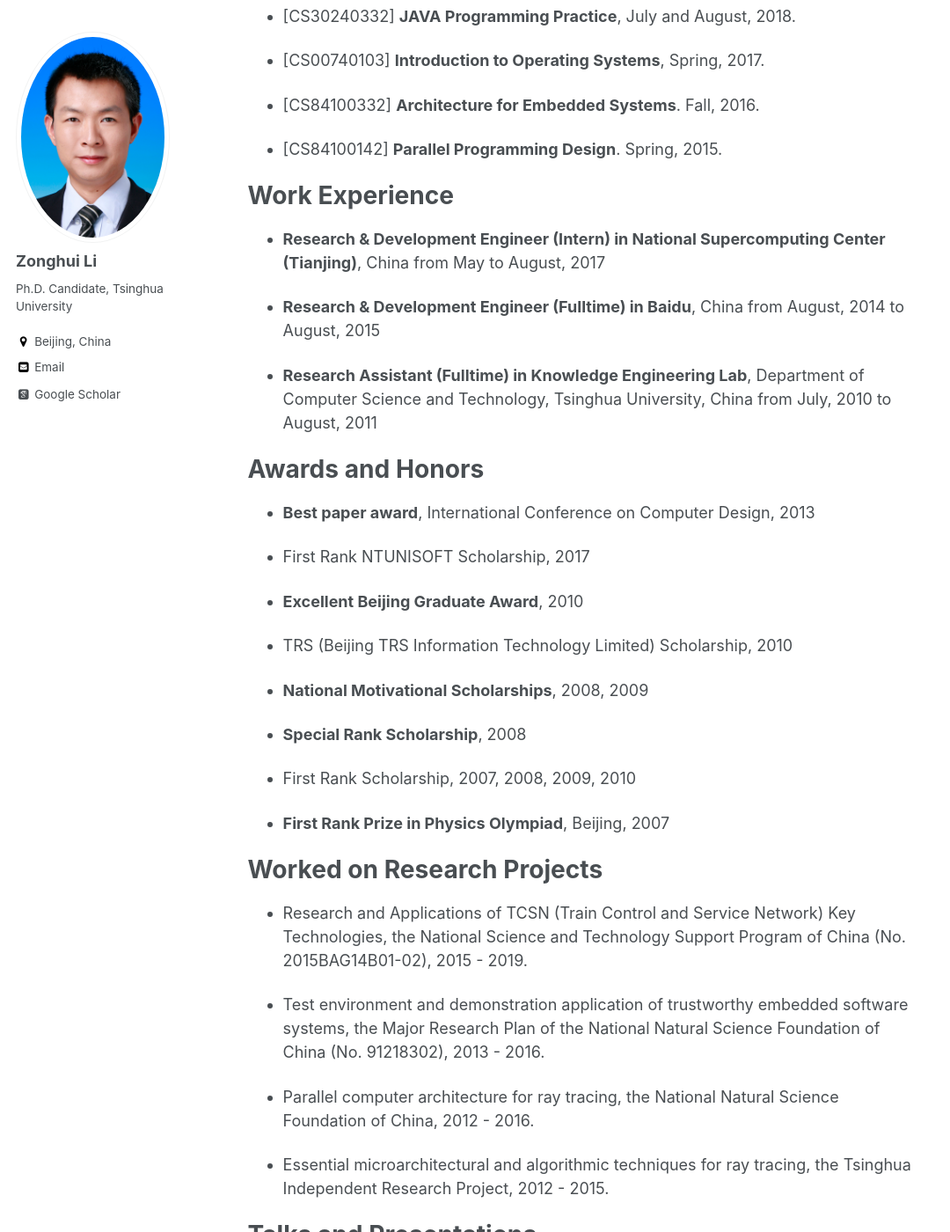
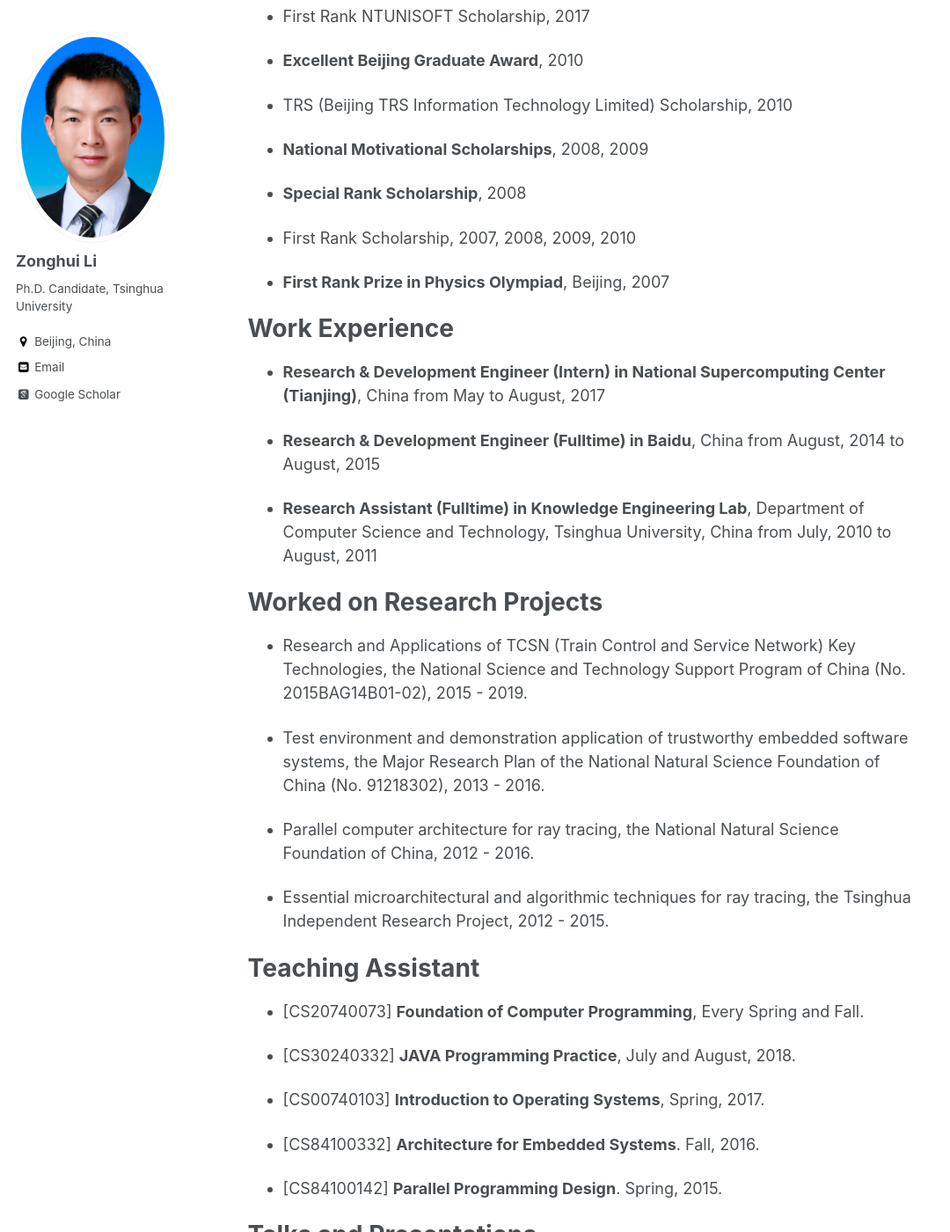
Before and after one commit to yingwangbjtu/lizonghui.github.io, a Jekyll site: the page built from _pages/about.md, in a window 1280 px wide and 1400 px high, scrolled down 750 px. Shown: the whole window at 88% size, without its empty margins (0-1080 px from the left). Built offline with Jekyll 4.4.1, drawn with Linux system fonts in a browser that asks for light colours; some web fonts are replaced; part of the change alters nothing that is shown; some of the changed text lies outside the part shown.

Commit message:
Update about.md

```diff
--- a/_pages/about.md
+++ b/_pages/about.md
@@ -17,29 +17,7 @@ His supervisor and co-supervisor are [Ming Gu](http://www.thss.tsinghua.edu.cn/p
 
 News
 ======
-[**Paper**] "**[Time-triggered Switch-Memory-Switch Architecture for Time-Sensitive Networking Switches]**" is accepted in the IEEE Transactions on Computer-Aided Design of Integrated Circuits and Systems. (2018/10/30)
-
-
-Teaching Assistant
-======
-- [CS20740073] **Foundation of Computer Programming**, Every Spring and Fall.
-
-- [CS30240332] **JAVA Programming Practice**, July and August, 2018.
-
-- [CS00740103] **Introduction to Operating Systems**, Spring, 2017.
-
-- [CS84100332] **Architecture for Embedded Systems**. Fall, 2016.
-
-- [CS84100142] **Parallel Programming Design**. Spring, 2015.
-
-
-Work Experience
-======
-- **Research & Development Engineer (Intern) in National Supercomputing Center (Tianjing)**, China from May to August, 2017
-
-- **Research & Development Engineer (Fulltime) in Baidu**, China from August, 2014 to August, 2015
-
-- **Research Assistant (Fulltime) in Knowledge Engineering Lab**, Department of Computer Science and Technology, Tsinghua University, China from July, 2010 to August, 2011
+[**Paper**] "**[Time-triggered Switch-Memory-Switch Architecture for Time-Sensitive Networking Switches](#)**" is accepted in the IEEE Transactions on Computer-Aided Design of Integrated Circuits and Systems. (2018/10/30)
 
 
 Awards and Honors
@@ -61,6 +39,15 @@ Awards and Honors
 - **First Rank Prize in Physics Olympiad**, Beijing, 2007
 
 
+Work Experience
+======
+- **Research & Development Engineer (Intern) in National Supercomputing Center (Tianjing)**, China from May to August, 2017
+
+- **Research & Development Engineer (Fulltime) in Baidu**, China from August, 2014 to August, 2015
+
+- **Research Assistant (Fulltime) in Knowledge Engineering Lab**, Department of Computer Science and Technology, Tsinghua University, China from July, 2010 to August, 2011
+
+
 Worked on Research Projects
 ======
 - Research and Applications of TCSN (Train Control and Service Network) Key Technologies, the National Science and Technology Support Program of China (No. 2015BAG14B01-02), 2015 - 2019.
@@ -72,11 +59,24 @@ Worked on Research Projects
 - Essential microarchitectural and algorithmic techniques for ray tracing, the Tsinghua Independent Research Project, 2012 - 2015.
 
 
+Teaching Assistant
+======
+- [CS20740073] **Foundation of Computer Programming**, Every Spring and Fall.
+
+- [CS30240332] **JAVA Programming Practice**, July and August, 2018.
+
+- [CS00740103] **Introduction to Operating Systems**, Spring, 2017.
+
+- [CS84100332] **Architecture for Embedded Systems**. Fall, 2016.
+
+- [CS84100142] **Parallel Programming Design**. Spring, 2015.
+
+
 Talks and Presentations
 ======
-- [Presentation:] A Flattened Priority Framework for Mixed-Criticality Real-Time Systems [Slides](http://2018.rtas.org/wp-content/uploads/2018/05/1-zonghui.pdf), IEEE Real-Time and Embedded Technology and Applications Symposium (RTAS), Porto, Portugal, April 11, 2018.
+- [Presentation]: A Flattened Priority Framework for Mixed-Criticality Real-Time Systems [(Slides)](http://2018.rtas.org/wp-content/uploads/2018/05/1-zonghui.pdf), IEEE Real-Time and Embedded Technology and Applications Symposium (RTAS), Porto, Portugal, April 11, 2018.
 
-- [Presentation:] Path compression kd-trees with multi-layer parallel construction a case study on ray tracing [Slides](#),
+- [Presentation]: Path compression kd-trees with multi-layer parallel construction a case study on ray tracing [(Slides)](#),
 Symposium on Interactive 3D Graphics and Games, San Francisco, California, USA, February 27, 2017.
 
 
```
